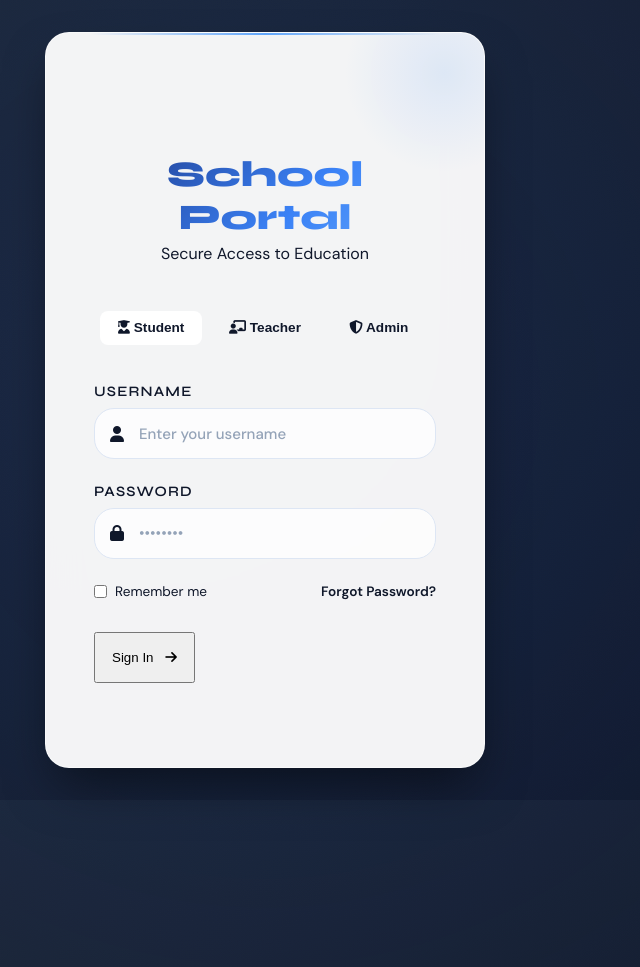
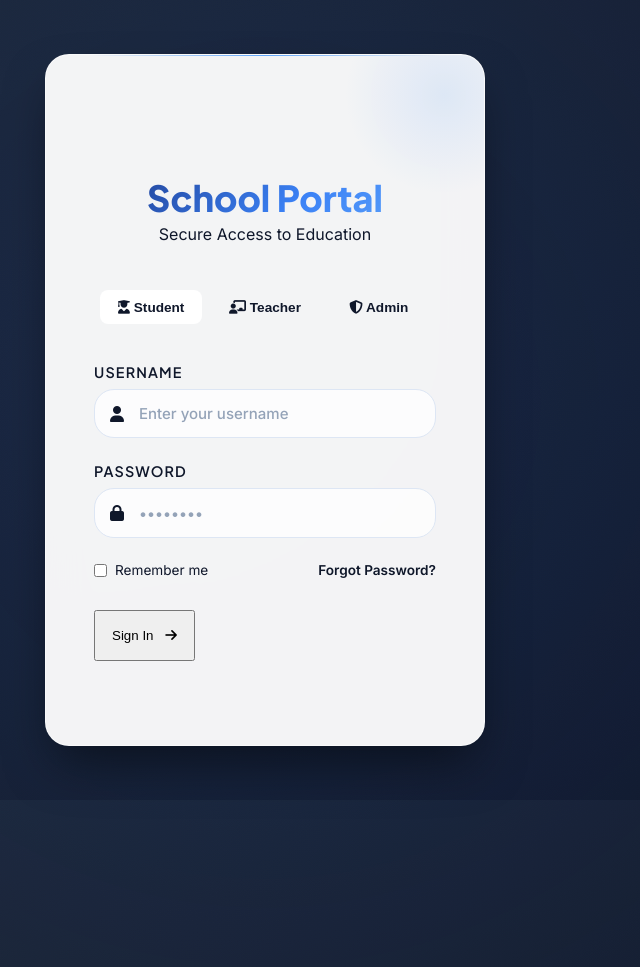
Before and after one commit to mohammadghrayeb2014-eng/attendance-project, a Flask app: page / in a window 1280 px wide; the page is wider, and only the part inside the window is pictured. Shown: the top 967 px of that part, without its empty margins (375-1015 px from the left). Run offline with Flask 3, Linux system fonts and the light colour scheme.

Commit message:
Replace Syne and DM Sans with Plus Jakarta Sans and Inter for better readability

```diff
--- a/web/static/css/style.css
+++ b/web/static/css/style.css
@@ -1,4 +1,4 @@
-@import url('https://fonts.googleapis.com/css2?family=Syne:wght@400;600;700;800&family=DM+Sans:wght@300;400;500;600&display=swap');
+@import url('https://fonts.googleapis.com/css2?family=Plus+Jakarta+Sans:wght@400;500;600;700;800&family=Inter:wght@300;400;500;600;700&display=swap');
 
 :root {
   /* Ultra-Premium Academic Palette — preserved */
@@ -40,7 +40,7 @@
 }
 
 body {
-  font-family: 'DM Sans', sans-serif;
+  font-family: 'Inter', sans-serif;
   background: var(--bg-main);
   color: var(--text-main);
   min-height: 100vh;
@@ -97,8 +97,8 @@ body {
 /* ──────────────────────────────────────────────
    TYPOGRAPHY
 ────────────────────────────────────────────── */
-h1, h2, h3, .sidebar-logo, .stat-value {
-  font-family: 'Syne', sans-serif;
+h1, h2, h3, .sidebar-logo, .stat-value, .btn-premium, .input-group label, .title, .btn-premium-sm, .stat-label {
+  font-family: 'Plus Jakarta Sans', sans-serif;
 }
 
 .gradient-text {
@@ -226,7 +226,7 @@ h1, h2, h3, .sidebar-logo, .stat-value {
 
 .input-group label {
   display: block;
-  font-family: 'Syne', sans-serif;
+  font-family: 'Plus Jakarta Sans', sans-serif;
   font-size: 0.75rem;
   font-weight: 700;
   letter-spacing: 0.08em;
@@ -258,7 +258,7 @@ h1, h2, h3, .sidebar-logo, .stat-value {
   border: 1.5px solid var(--border);
   border-radius: var(--radius-lg);
   color: var(--text-main);
-  font-family: 'DM Sans', sans-serif;
+  font-family: 'Inter', sans-serif;
   font-size: 0.9375rem;
   font-weight: 500;
   transition: all 0.3s cubic-bezier(0.4,0,0.2,1);
@@ -286,7 +286,7 @@ h1, h2, h3, .sidebar-logo, .stat-value {
   padding: 1.125rem;
   border: none;
   border-radius: var(--radius-lg);
-  font-family: 'Syne', sans-serif;
+  font-family: 'Plus Jakarta Sans', sans-serif;
   font-size: 1rem;
   font-weight: 700;
   letter-spacing: 0.04em;
@@ -377,7 +377,7 @@ h1, h2, h3, .sidebar-logo, .stat-value {
   display: flex;
   align-items: center;
   gap: 0.875rem;
-  font-family: 'Syne', sans-serif;
+  font-family: 'Plus Jakarta Sans', sans-serif;
   font-size: 1.4rem;
   font-weight: 800;
   color: var(--p-600);
@@ -503,7 +503,7 @@ h1, h2, h3, .sidebar-logo, .stat-value {
 .item .meta { flex: 1; }
 
 .item .title {
-  font-family: 'Syne', sans-serif;
+  font-family: 'Plus Jakarta Sans', sans-serif;
   font-size: 1.0625rem;
   font-weight: 700;
   color: var(--text-main);
@@ -527,7 +527,7 @@ h1, h2, h3, .sidebar-logo, .stat-value {
   padding: 0.3rem 0.8rem;
   background: var(--p-50);
   border-radius: 2rem;
-  font-family: 'Syne', sans-serif;
+  font-family: 'Plus Jakarta Sans', sans-serif;
   font-size: 0.7rem;
   font-weight: 700;
   color: var(--p-600);
@@ -552,7 +552,7 @@ h1, h2, h3, .sidebar-logo, .stat-value {
   padding: 0.7rem 1.25rem;
   border: none;
   border-radius: var(--radius-md);
-  font-family: 'Syne', sans-serif;
+  font-family: 'Plus Jakarta Sans', sans-serif;
   font-size: 0.8125rem;
   font-weight: 700;
   letter-spacing: 0.03em;
@@ -650,7 +650,7 @@ h1, h2, h3, .sidebar-logo, .stat-value {
 .stat-info { display: flex; flex-direction: column; }
 
 .stat-label {
-  font-family: 'Syne', sans-serif;
+  font-family: 'Plus Jakarta Sans', sans-serif;
   font-size: 0.7rem;
   font-weight: 700;
   color: var(--text-muted);
```
Also changed, not shown: school-portal/css/style.css (+12 -12 lines).
